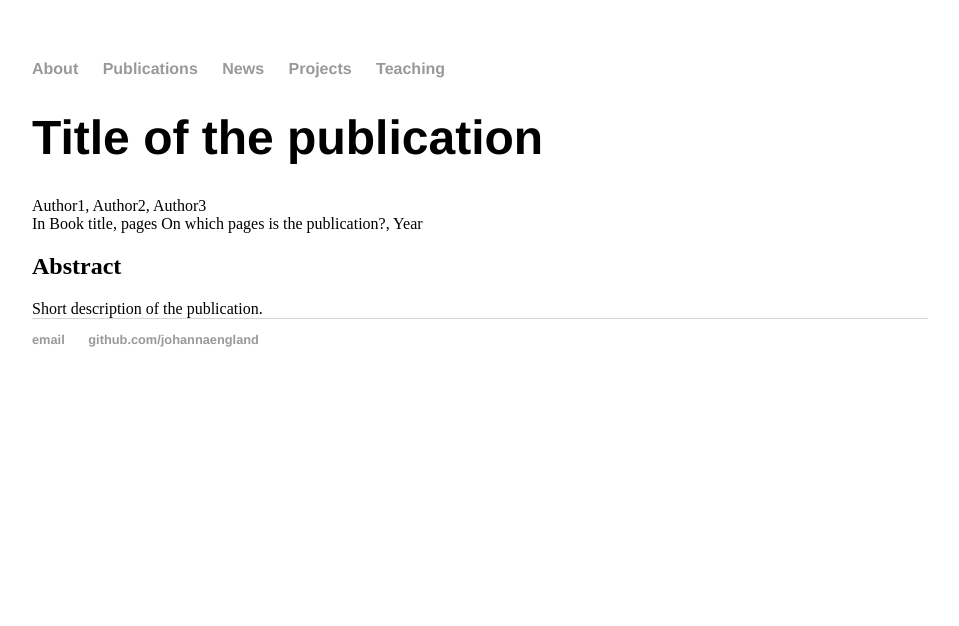
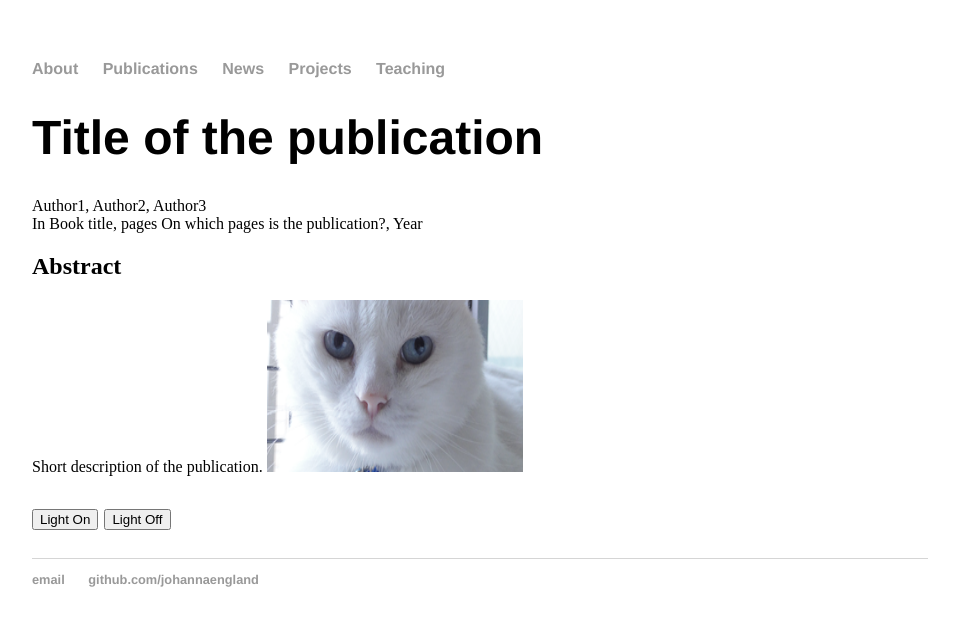
Before and after one commit to johannaengland/johannaengland.github.io, a Jekyll site: the page built from _publications/year-example-publication.md, in a window 1280 px wide. Shown: the top 626 px of the page, without its empty margins (160-1119 px from the left). Built offline with Jekyll 4.4.1, drawn with Linux system fonts in a browser that asks for light colours.

Commit message:
Update year-example-publication.md

```diff
--- a/_publications/year-example-publication.md
+++ b/_publications/year-example-publication.md
@@ -8,3 +8,25 @@ year: "Year"
 
 abstract: "Short description of the publication."
 ---
+
+<body>
+<script>
+function light(sw) {
+    var pic;
+    if (sw == 0) {
+        pic = "pic2.jpg"
+    } else {
+        pic = "pic1.jpg"
+    }
+    document.getElementById('myImage').src = pic;
+}
+</script>
+
+<img id="myImage" src="pic1.jpg" width="256" height="172">
+
+<p>
+<button type="button" onclick="light(1)">Light On</button>
+<button type="button" onclick="light(0)">Light Off</button>
+</p>
+
+</body>
```
